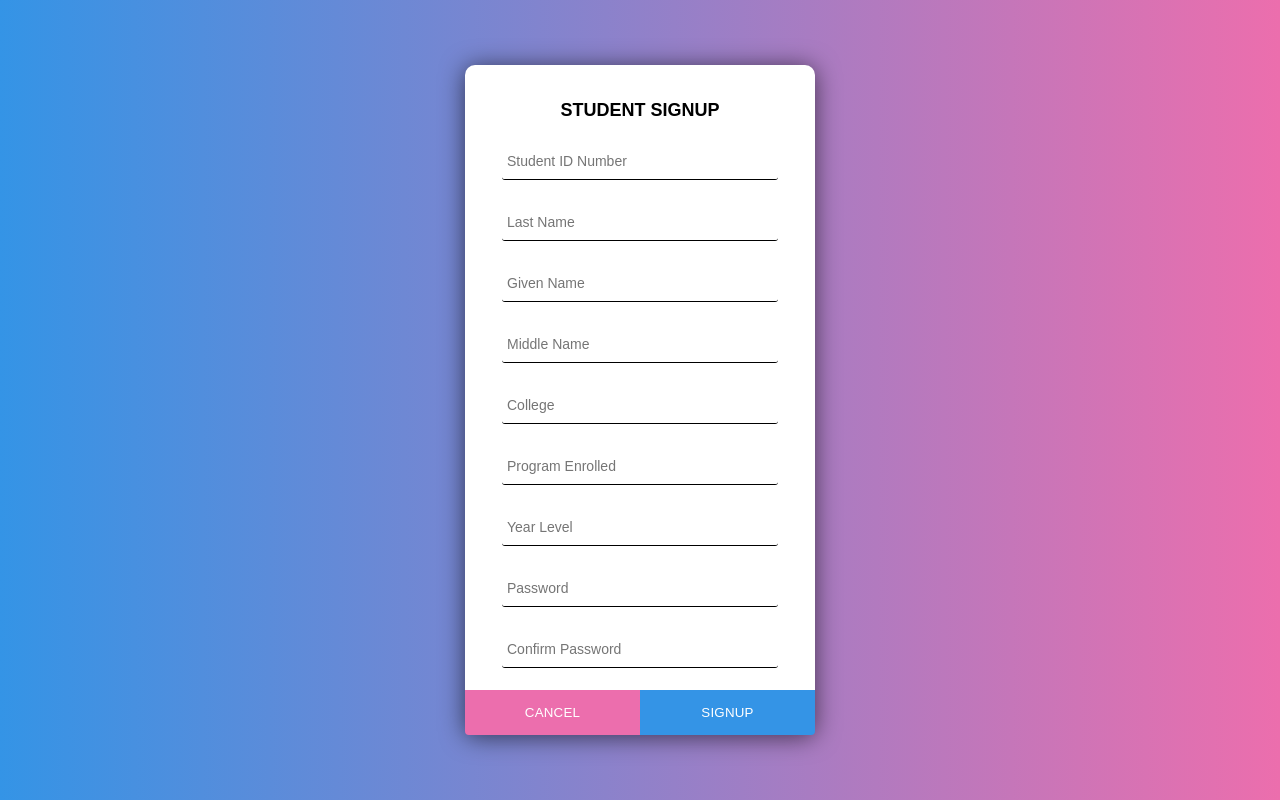
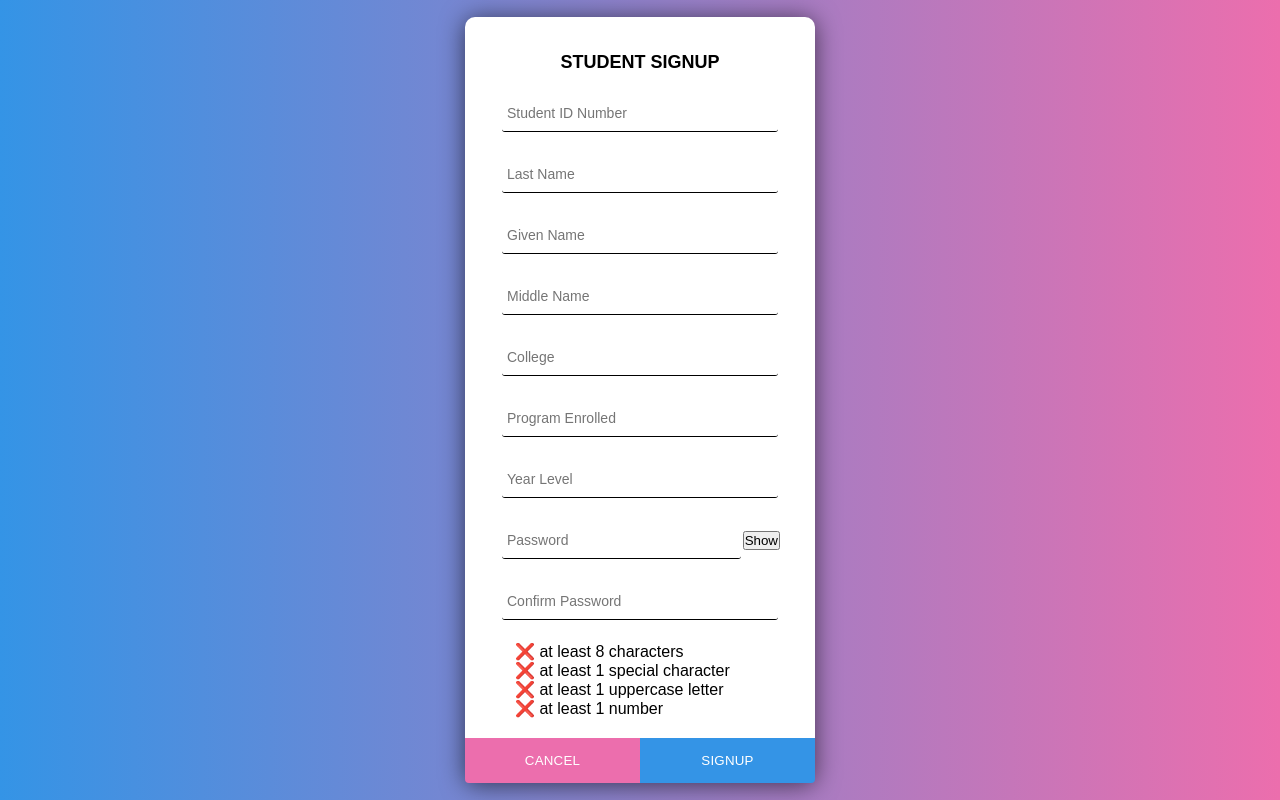
Before and after one commit to jxshmaralit/4ITF_Act3_Bolina-Maralit, a React (Create React App) app: page / in a window 1280 px wide. Both pictures are taken after a click on the button "DON'T HAVE AN ACCOUNT?". Built offline with nearby package versions, Linux system fonts and the light colour scheme.

Commit message:
Add signup validation

```diff
--- a/src/components/Signup/index.js
+++ b/src/components/Signup/index.js
@@ -1,5 +1,20 @@
+import { useState } from 'react';
+import './styles.css'
+
+const CONTAINS_NUMBER = /\d/;
+export const CONTAINS_UPPER = /[A-Z]/;
+const CONTAINS_SPECIAL_CHAR = /[~`!@#$%^&*+=\-[\]\\';,/{}()_|":<>?]/;
+
 export default function Signup(props) {
   const { handleSignupCancel, setShowLogin, setShowSignup } = props.handlers;
+  const [hasNumeric, setHasNumeric] = useState(false);
+  const [hasEightCharacters, setHasEightCharacters] = useState(false);
+  const [hasSpecialCharacters, setHasSpecialCharacters] = useState(false);
+  const [hasUpper, setHasUpper] = useState(false);
+  const [password, setPassword] = useState('')
+  const [passwordMatch, setPasswordMatch] = useState(true)
+  const [showPassword, setShowPassword] = useState(false)
+
   const formValues = [];
   const fields = [
     "Student ID Number",
@@ -31,13 +46,45 @@ export default function Signup(props) {
 
   function handleSubmit(event) {
     event.preventDefault();
-    const FIELD_COUNT = event.target.length - 4;
+    const FIELD_COUNT = event.target.length - 5;
 
     for (let FIELD = 0; FIELD < FIELD_COUNT; FIELD++) {
       formValues.push(`👉🏼${fields[FIELD]}: ${event.target[FIELD].value}`);
     }
 
     handleSignupSubmit();
+  }
+
+  function handleValidatePassword(event) {
+    const { value } = event.target;
+
+    setHasEightCharacters(value.length >= 8);
+    setHasSpecialCharacters(CONTAINS_SPECIAL_CHAR.test(value));
+    setHasUpper(CONTAINS_UPPER.test(value));
+    setHasNumeric(CONTAINS_NUMBER.test(value));
+    setPasswordMatch(value === password);
+  }
+
+  const passwordRequirements = (
+    <>
+      <p>{hasEightCharacters ? '✅' : '❌'} at least 8 characters</p>
+      <p>{hasSpecialCharacters ? '✅' : '❌'} at least 1 special character</p>
+      <p>{hasUpper ? '✅' : '❌'} at least 1 uppercase letter</p>
+      <p>{hasNumeric ? '✅' : '❌'} at least 1 number</p>
+    </>
+  );
+  const passwordMatchWarn = passwordMatch ? '' : <p>❌ password does not match</p>;
+
+  function handlePasswordInput(event) {
+    setPassword(event.target.value);
+  }
+  function validatePassword(event) {
+    const value = event.target.value;
+
+    setPasswordMatch(value === password);
+  }
+  function handleShowPassword() {
+    setShowPassword(!showPassword)
   }
 
   return (
@@ -48,27 +95,46 @@ export default function Signup(props) {
         <div className="input-container">
           <input
             className="input-field"
-            type="password"
+            type={showPassword ? "input" : "password"}
             placeholder="Password"
             name="uname"
             required
+            onKeyUp={handleValidatePassword}
+            onChange={handlePasswordInput}
           />
+          <button type="button" onClick={handleShowPassword}>{showPassword ? 'Hide' : 'Show'}</button>
         </div>
         <div className="input-container">
           <input
             className="input-field"
-            type="password"
+            type={showPassword ? "input" : "password"}
             placeholder="Confirm Password"
             name="uname"
             required
+            onKeyUp={validatePassword}
           />
         </div>
-
+        <div className="passwordRequirementDiv">
+          {passwordMatchWarn}
+          {passwordRequirements}
+        </div>
         <div className="button-container">
           <button type="button" onClick={handleSignupCancel}>
             Cancel
           </button>
-          <button type="submit">Signup</button>
+          <button
+            type="submit"
+            disabled={(
+              !passwordMatch
+              || !password
+              || !hasNumeric
+              || !hasEightCharacters
+              || !hasSpecialCharacters
+              || !hasUpper
+            )??'disabled'}
+          >
+            Signup
+          </button>
         </div>
       </form>
     </div>
--- a/src/components/Signup/styles.css
+++ b/src/components/Signup/styles.css
@@ -0,0 +1,3 @@
+.passwordRequirementDiv {
+  padding: 0 50px;
+}
```
